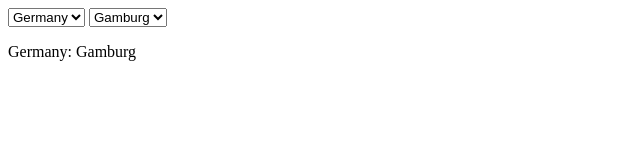
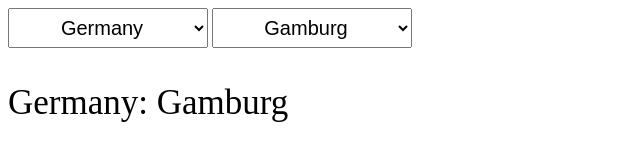
Before and after one commit to IhorShelestian/JS-Fundamental-homeworc, a plain HTML site: page 7-bom/Task7/task7.html in a window 1280 px wide. Shown: the whole page, without its empty margins (0-640 px from the left). Drawn offline with Linux system fonts and the light colour scheme.

Commit message:
added homework 7-bom

```diff
--- a/7-bom/Task7/task7.css
+++ b/7-bom/Task7/task7.css
@@ -1,3 +1,10 @@
-body {
+#country, #cities {
+    width: 200px;
+    font-size: 20px;
+    text-align: center;
+    height: 40px;
+}
 
+p {
+    font-size: 35px;
 }
```
